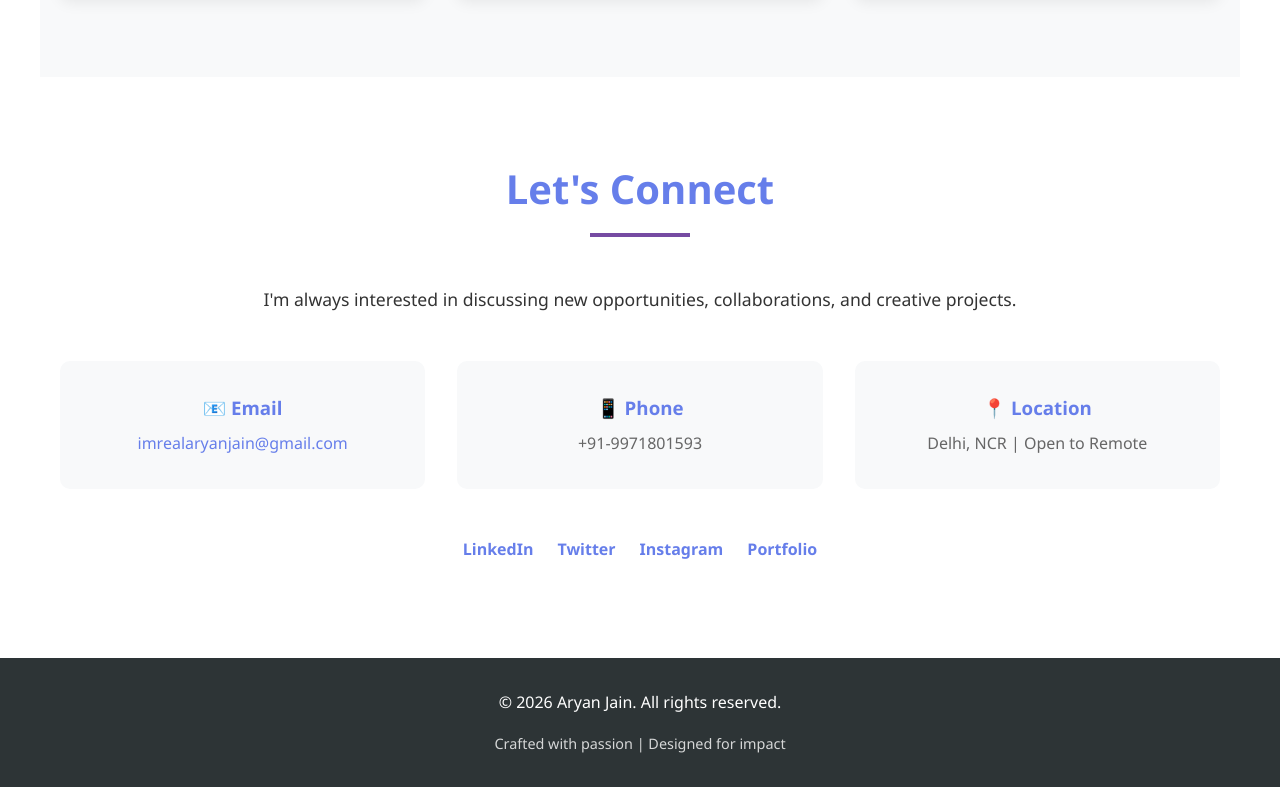
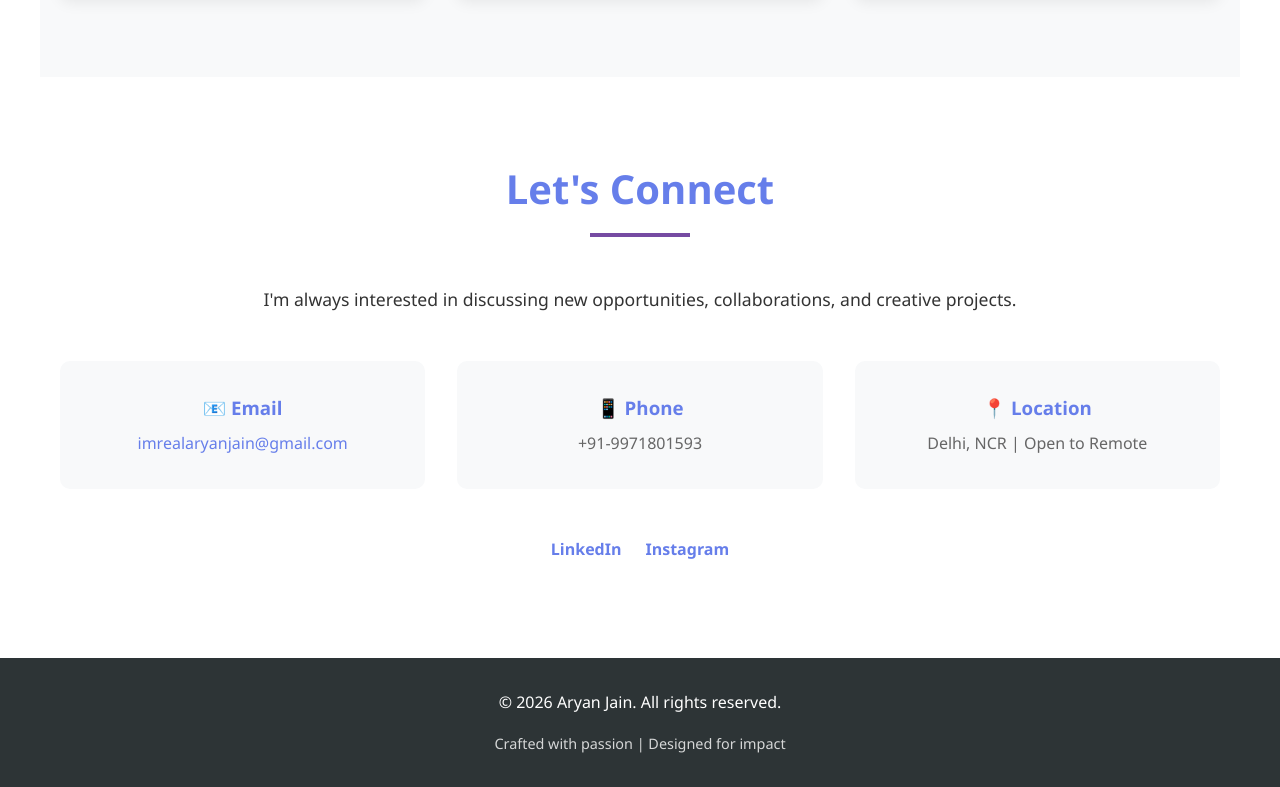
Before and after one commit to imrealaryan/aryan_resume_website, a plain HTML site: page index.html in a window 1280 px wide. Shown: the part 5685-6472 px from the top of the page. Drawn offline with Linux system fonts and the light colour scheme.

Commit message:
Remove Twitter and Portfolio links from index.html

```diff
--- a/index.html
+++ b/index.html
@@ -744,9 +744,7 @@
             </div>
             <div class="social-links">
                 <a href="https://linkedin.com/in/imrealaryanjain" target="_blank">LinkedIn</a>
-                <a href="https://twitter.com/imrealaryanjain" target="_blank">Twitter</a>
                 <a href="https://instagram.com/imrealaryanjain" target="_blank">Instagram</a>
-                <a href="https://github.com/imrealaryan" target="_blank">Portfolio</a>
             </div>
         </div>
     </section>
```
